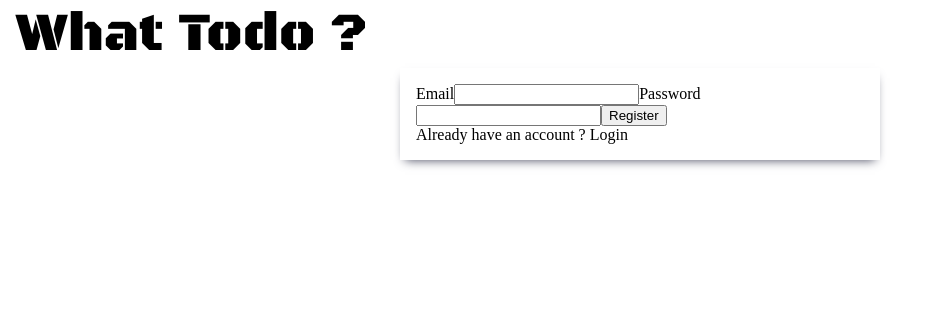
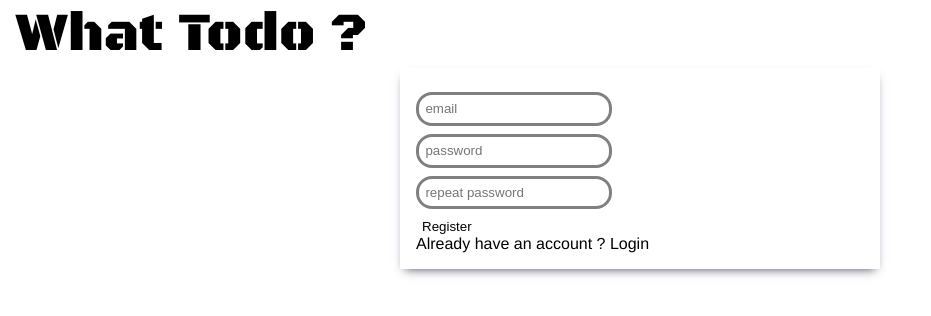
Before and after one commit to JakubStasiak00/WhatTodo, a Vue app: page /register in a window 1280 px wide. Shown: the top 316 px of the page, without its empty margins (0-931 px from the left). Built offline with nearby package versions, Linux system fonts and the light colour scheme.

Commit message:
adding initial styles to form components

```diff
--- a/src/assets/styles/main.scss
+++ b/src/assets/styles/main.scss
@@ -1,6 +1,9 @@
+// reset //
+
 html {
     box-sizing: border-box;
     font-size: 16px;
+    font-family: Helvetica, sans-serif;
   }
 
   *, *:before, *:after {
@@ -21,3 +24,23 @@ html {
     max-width: 100%;
     height: auto;
   }
+
+  // global styles //
+
+  input, select {
+    border: 3px grey solid;
+    outline: none;
+    padding: 0.4rem;
+    border-radius: 1rem;
+    display: block;
+    margin-block: 0.5rem;
+
+    &:focus {
+      border-color: rgb(7, 118, 192);
+    }
+  }
+
+  button {
+    border: none;
+    background-color: transparent;
+  }
--- a/src/components/Task.vue
+++ b/src/components/Task.vue
@@ -27,6 +27,12 @@
         padding: 1rem;
         background-color: rgba(63, 158, 236, 0.342);
         margin-bottom: 0.5rem;
+
+        &__task {
+            max-width: 60%;
+            text-align: center;
+        }
+
         &__task:hover {
             text-decoration: line-through;
             cursor: pointer;
--- a/src/views/ViewHome.vue
+++ b/src/views/ViewHome.vue
@@ -1,23 +1,26 @@
 <template>
-    <button @click="isAddOpen = !isAddOpen">Create New Todo</button>
+    <div class="wrapper">
+        <button class="" @click="isAddOpen = !isAddOpen">Create New Todo</button>
 
         <form class="add-todo" @submit.prevent="handleAddingTodo(formData)" v-if="isAddOpen">
-        <label for="">Task: </label>
-        <input type="text" name="" id="" v-model="formData.task"><br>
+            <label for="task">Task: </label>
+            <input type="text" name="task" id="task" v-model="formData.task">
 
-        <label for="">Priority: </label>
-        <select name="" id="" v-model="formData.priority">
+            <label for="priority">Priority: </label>
+            <select name="priority" id="priority" v-model="formData.priority">
                 <option value="low">Low</option>
                 <option value="medium">Medium</option>
                 <option value="high">High</option>
-        </select><br>
+            </select>
 
             <label for="">Due to: </label>
-        <input type="date" name="" id="" v-model="formData.date"><br>
+            <input type="date" name="" id="" v-model="formData.date">
 
             <button>Add Todo</button>
         </form>
-    <Task @add-to-fav="handleAddingToFav" @delete-task="handleDeletingTask" v-for="task in tasks" :key="task.id" :taskData="task" />
+        <Task @add-to-fav="handleAddingToFav" @delete-task="handleDeletingTask" v-for="task in tasks" :key="task.id"
+            :taskData="task" />
+    </div>
 </template>
 
 <script setup>
@@ -93,4 +96,23 @@ onMounted(async () => {
 
 </script>
 
-<style lang="scss" scoped></style>
+<style lang="scss" scoped>
+
+    .wrapper {
+        display: grid;
+        grid-template-columns: 1fr;
+        justify-content: center;
+
+        .add-todo {
+            display: flex;
+            flex-direction: column;
+            margin-inline: auto;
+
+            input, select{
+                max-width: 12rem;
+                align-self: stretch;
+            }
+        }
+    }
+
+</style>
--- a/src/views/ViewLogin.vue
+++ b/src/views/ViewLogin.vue
@@ -1,10 +1,10 @@
 <template>
+    <h2>Login</h2>
     <form action="" name="login" class="login" @submit.prevent="handleLogin">
-        <label for="email">Email</label>
-        <input type="email" name="email" id="email" required v-model="email">
 
-        <label for="password">Password</label>
-        <input type="password" name="password" id="password" required v-model="passwd">
+        <input type="email" name="email" id="email" required v-model="email" placeholder="email">
+
+        <input type="password" name="password" id="password" required v-model="passwd" placeholder="password">
 
         <button> Login </button>
     </form>
--- a/src/views/ViewRegister.vue
+++ b/src/views/ViewRegister.vue
@@ -1,10 +1,12 @@
 <template>
     <form action="" name="register" class="register" @submit.prevent="handleRegister">
-        <label for="email">Email</label>
-        <input type="email" name="email" id="email" required v-model="email">
 
-        <label for="password">Password</label>
-        <input type="password" name="password" id="password" required v-model="passwd">
+        <input type="email" name="email" id="email" required v-model="email" placeholder="email">
+
+        <input type="password" name="password" id="password" required v-model="passwd" placeholder="password">
+
+        <input type="password" name="repeatPassword" id="repeatPassword" required v-model="repPasswd"
+            placeholder="repeat password">
 
         <button> Register </button>
     </form>
@@ -19,15 +21,24 @@ import { useRouter } from 'vue-router'
 
 const email = ref(null)
 const passwd = ref(null)
+const repPasswd = ref(null)
 const { createUser, error } = useSignup()
 const router = useRouter()
 
 const handleRegister = async () => {
+    try {
+        if (passwd.value !== repPasswd.value) {
+            throw new Error("both password fields have to match !")
+        }
         await createUser(email.value, passwd.value)
 
-        if(!error.value) {
+        if (!error.value) {
             router.push('/')
         }
+    } catch(err) {
+        error.value = err.message
+    }
+
     }
 
 const goToLogin = () => {
@@ -36,6 +47,4 @@ import { useRouter } from 'vue-router'
 
 </script>
 
-<style lang="scss" scoped>
-
-</style>
+<style lang="scss" scoped></style>
```
Also changed, not shown: 1 other file (tests, documents, lock files or other folders). Lines whose indentation alone changed are shown as unchanged.
